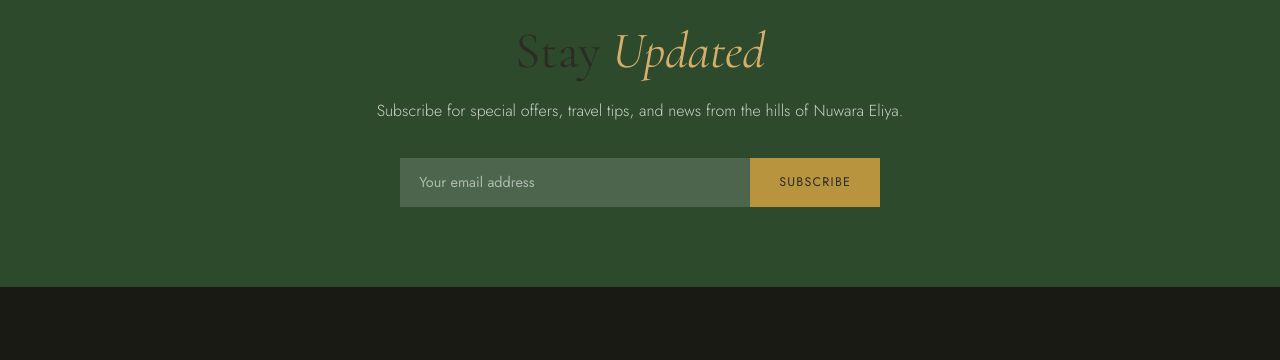
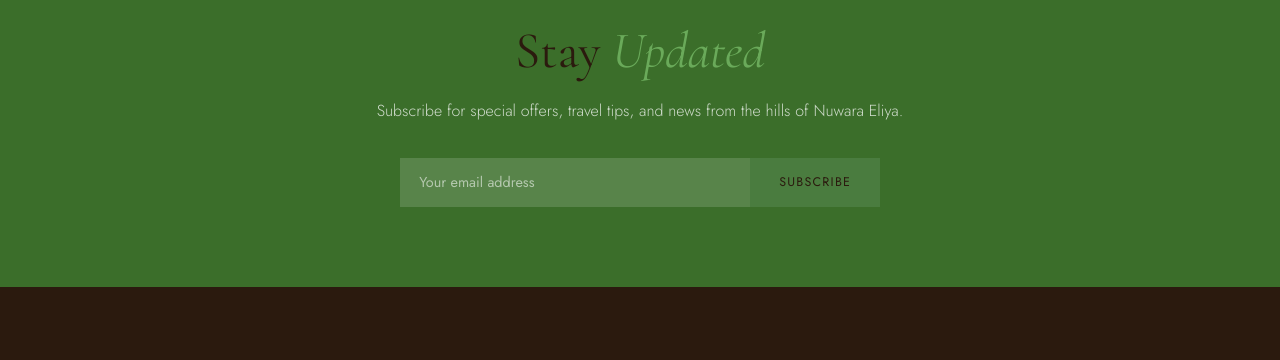
Before and after one commit to NOG999/MountEdgeHotel, a plain HTML site: page index.html in a window 1280 px wide. Shown: the part 6113-6473 px from the top of the page. Drawn offline with nearby package versions, Linux system fonts and the light colour scheme.

Commit message:
Update style.css

```diff
--- a/style.css
+++ b/style.css
@@ -1,15 +1,15 @@
 @import url('https://fonts.googleapis.com/css2?family=Cormorant+Garamond:ital,wght@0,300;0,400;0,600;1,300;1,400&family=Jost:wght@300;400;500&display=swap');
 
 :root {
-  --cream: #f5f0e8;
-  --dark: #1a1a14;
-  --gold: #b8943f;
-  --gold-light: #d4af6a;
-  --green: #2d4a2d;
-  --green-light: #4a7c4a;
-  --mist: #e8ede8;
-  --text: #2c2c24;
-  --text-light: #6b6b5a;
+  --cream: #f2ede4;
+  --dark: #2b1a0e;
+  --gold: #4a7c3f;
+  --gold-light: #6aaa5a;
+  --green: #3b6e2a;
+  --green-light: #5a9e47;
+  --mist: #e8f0e4;
+  --text: #2b1a0e;
+  --text-light: #6b5a3a;
   --shadow: 0 4px 32px rgba(26,26,20,0.12);
   --shadow-lg: 0 16px 64px rgba(26,26,20,0.18);
 }
```
